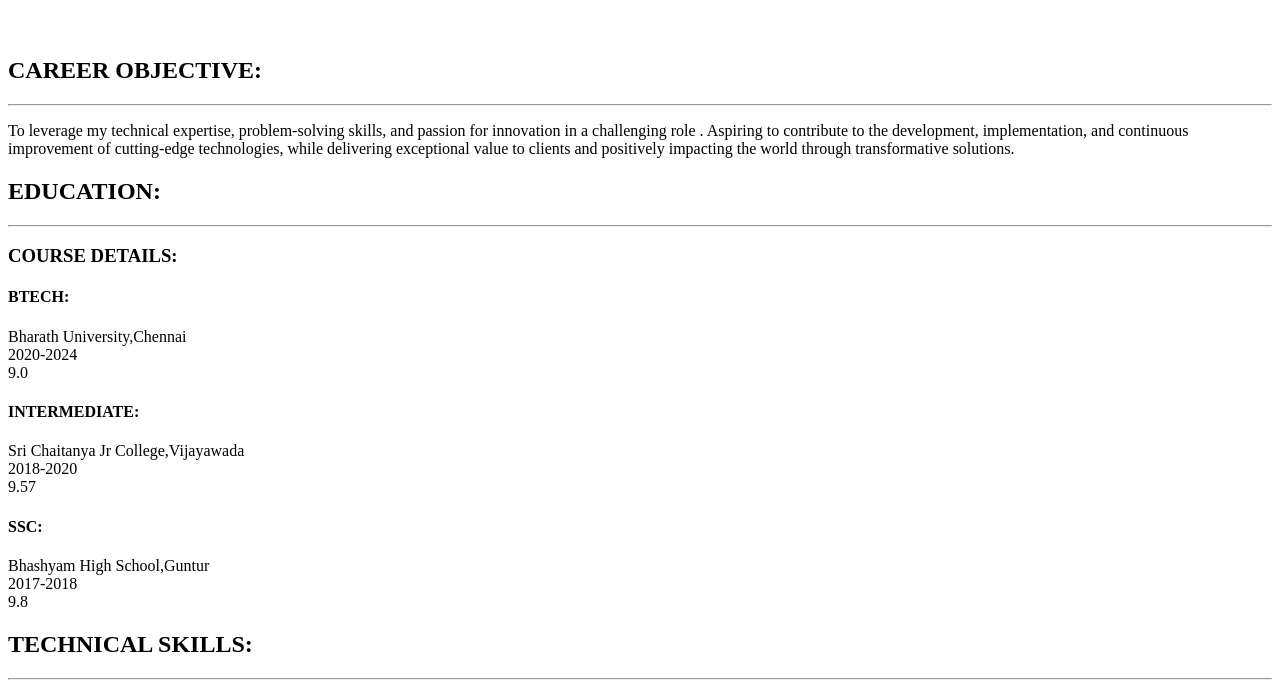
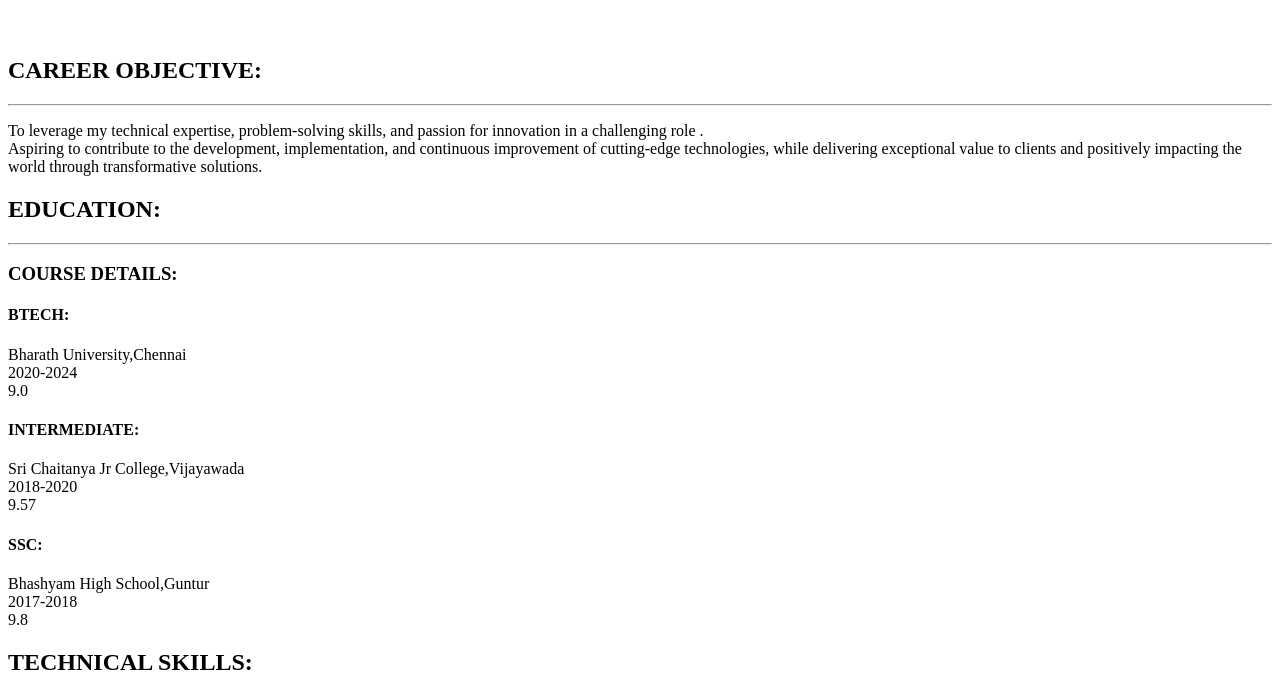
Before and after one commit to Ajetinam/tejaresume.html, a plain HTML site: page index.htm in a window 1280 px wide. Shown: the part 61-754 px from the top of the page. Drawn offline with Linux system fonts and the light colour scheme.

Commit message:
Add files via upload

```diff
--- a/index.htm
+++ b/index.htm
@@ -8,7 +8,7 @@
 <body>
     <h1>TEJA MANI</h1><br />
     <h2>CAREER OBJECTIVE:</h2><hr />
-        <p>To leverage my technical expertise, problem-solving skills, and passion for innovation in a challenging role . Aspiring to contribute to the development, implementation, and continuous improvement of cutting-edge technologies, while delivering exceptional value to clients and positively impacting the world through transformative solutions.  </p>
+        <p>To leverage my technical expertise, problem-solving skills, and passion for innovation in a challenging role .<br /> Aspiring to contribute to the development, implementation, and continuous improvement of cutting-edge technologies, while delivering exceptional value to clients and positively impacting the world through transformative solutions.  </p>
 
 
     <h2>EDUCATION:</h2><hr />
@@ -37,7 +37,7 @@
         <p>Project Title:Interactive Weather Report Web Application </p>
         <p>Domain:WebDevelopment(Html,Css,Javascript) </p>
         <p>Description:
-        An interactive weather report is an advanced tool that offers up-to-date weather updates and forecasts through user-friendly interfaces. With this innovative solution, users can conveniently access accurate weather information, enabling them to make well-informed decisions based on real-time data.
+        An interactive weather report is an advanced tool that offers up-to-date weather updates and forecasts through user-friendly interfaces.<br /> With this innovative solution, users can conveniently access accurate weather information, enabling them to make well-informed decisions based on real-time data.
         </p>
 
     <h2>CERTIFICATIONS:</h2><hr />
```
